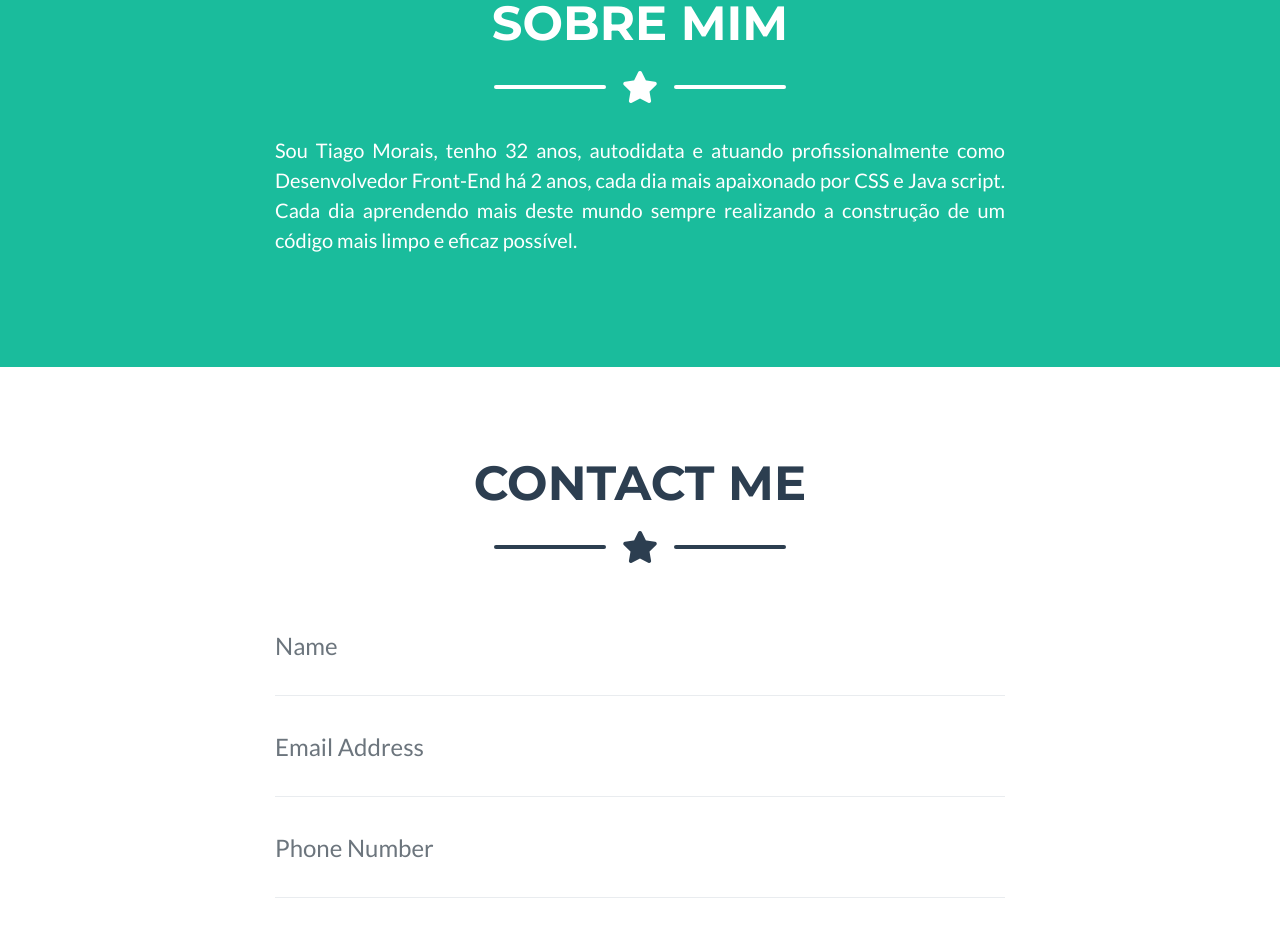
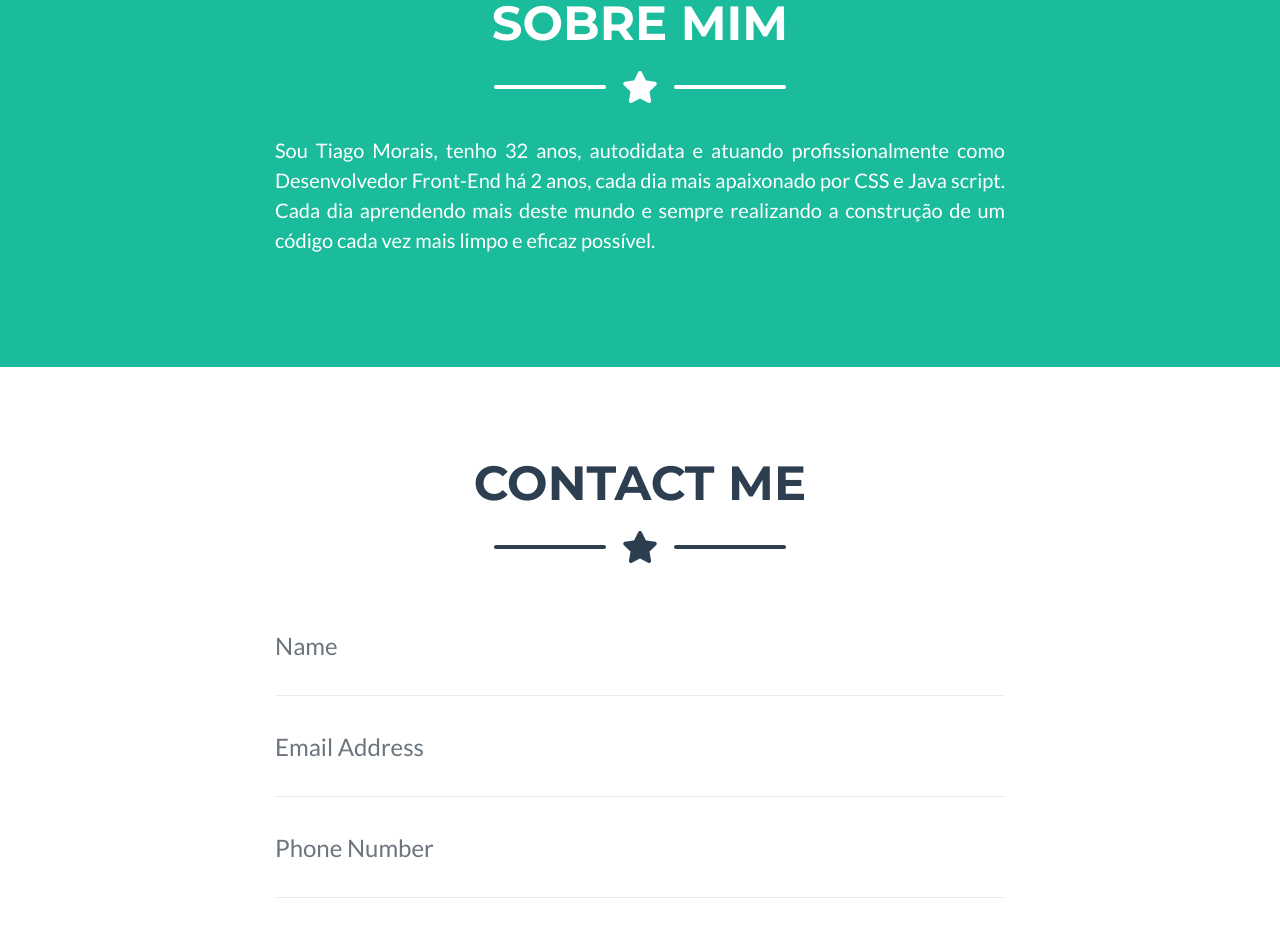
Before and after one commit to tbm3000/homepage, a website with bundled scripts: page index.html in a window 1280 px wide. Shown: the part 1735-2670 px from the top of the page. Built offline with nearby package versions, Linux system fonts and the light colour scheme.

Commit message:
Update index.html

```diff
--- a/index.html
+++ b/index.html
@@ -187,7 +187,7 @@
       <!-- About Section Content -->
       <div class="row">
         <div class="col-lg-8 mx-auto">
-          <p class="lead" style="text-align: justify;">Sou Tiago Morais, tenho 32 anos, autodidata e atuando profissionalmente como Desenvolvedor Front-End há 2 anos, cada dia mais apaixonado por CSS e Java script. Cada dia aprendendo mais deste mundo sempre realizando a construção de um código mais limpo e eficaz possível.</p>
+          <p class="lead" style="text-align: justify;">Sou Tiago Morais, tenho 32 anos, autodidata e atuando profissionalmente como Desenvolvedor Front-End há 2 anos, cada dia mais apaixonado por CSS e Java script. Cada dia aprendendo mais deste mundo e sempre realizando a construção de um código cada vez mais limpo e eficaz possível.</p>
         </div>
       </div>
 
```
